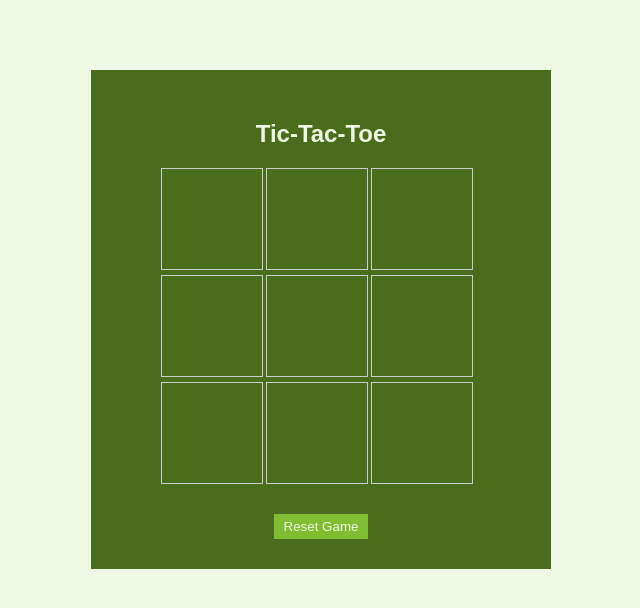
After one commit to JustineTesara/2024_BSIT3A_HYPERTECH_JustineTesara, a PHP site: page /JavascriptPractice/TicTacToe/index.html in a window 1280 px wide. The commit adds this page. Shown: the top 608 px of the page, without its empty margins (319-959 px from the left). Run offline with PHP 8.4, Linux system fonts and the light colour scheme.

Commit message:
Add files via upload

```diff
--- /dev/null
+++ b/Portfolio/JavascriptPractice/TicTacToe/index.html
@@ -0,0 +1,36 @@
+<!DOCTYPE html>
+<html lang="en">
+<head>
+    <meta charset="UTF-8">
+    <meta name="viewport" content="width=device-width, initial-scale=1.0">
+    <title>Tic-Tac-Toe</title>
+    <link rel="stylesheet" href="style.css">
+</head>
+<body>
+    <div class="container">
+
+        <div id="message"></div>
+
+        <h2>Tic-Tac-Toe</h2>
+
+        <div id="game-board">
+            <div class="cell" onclick="makeMove(0)"></div>
+            <div class="cell" onclick="makeMove(1)"></div>
+            <div class="cell" onclick="makeMove(2)"></div>
+            <div class="cell" onclick="makeMove(3)"></div>
+            <div class="cell" onclick="makeMove(4)"></div>
+            <div class="cell" onclick="makeMove(5)"></div>
+            <div class="cell" onclick="makeMove(6)"></div>
+            <div class="cell" onclick="makeMove(7)"></div>
+            <div class="cell" onclick="makeMove(8)"></div>
+        </div>
+
+        <button onclick="resetGame()">Reset Game</button>
+
+    </div>
+
+
+
+</body>
+<script src="script.js"></script>
+</html>
--- /dev/null
+++ b/Portfolio/JavascriptPractice/TicTacToe/script.js
@@ -0,0 +1,54 @@
+var currentPlayer = 'X';
+        var board = ['', '', '', '', '', '', '', '', ''];
+
+        function makeMove(index) {
+            if (board[index] === '') {
+                board[index] = currentPlayer;
+                document.getElementsByClassName('cell')[index].innerHTML = currentPlayer;
+
+                if (checkWinner()) {
+                    alert('Player ' + currentPlayer + ' wins!');
+                    resetBoard();
+                } else if (board.every(cell => cell !== '')) {
+                    alert("It's a draw!");
+                    resetBoard();
+                } else {
+                    currentPlayer = currentPlayer === 'X' ? 'O' : 'X';
+                }
+            } else {
+                alert('Invalid move! Cell already taken.');
+            }
+        }
+
+        function checkWinner() {
+            const winPatterns = [
+                [0, 1, 2], [3, 4, 5], [6, 7, 8], // Rows
+                [0, 3, 6], [1, 4, 7], [2, 5, 8], // Columns
+                [0, 4, 8], [2, 4, 6]             // Diagonals
+            ];
+
+            for (const pattern of winPatterns) {
+                const [a, b, c] = pattern;
+                if (board[a] !== '' && board[a] === board[b] && board[b] === board[c]) {
+                    return true;
+                }
+            }
+
+            return false;
+        }
+
+        function resetBoard() {
+            board = ['', '', '', '', '', '', '', '', ''];
+            currentPlayer = 'X';
+
+            // Clear the board visually
+            var cells = document.getElementsByClassName('cell');
+            for (var i = 0; i < cells.length; i++) {
+                cells[i].innerHTML = '';
+            }
+        }
+
+        function resetGame() {
+            resetBoard();
+            alert('Game reset!');
+        }
--- /dev/null
+++ b/Portfolio/JavascriptPractice/TicTacToe/style.css
@@ -0,0 +1,47 @@
+body {
+    font-family: Arial, sans-serif;
+    text-align: center;
+    margin-top: 70px;
+    color: #EEF8E3;
+    background-color: #EEF8E3;
+}
+
+#game-board {
+    display: grid;
+    grid-template-columns: repeat(3, 100px);
+    gap: 5px;
+    margin-bottom: 20px;
+    width: 320px;
+    margin: 0 auto;
+
+}
+
+.cell {
+    width: 100px;
+    height: 100px;
+    border: 1px solid #ccc;
+    font-size: 24px;
+    cursor: pointer;
+}
+.container{
+    width: 400px;
+    padding: 30px;
+    margin: 0 auto;
+    background-color: #496D1D;
+}
+button {
+    color: #EEF8E3;
+    background-color: #7FBD32;
+    border: none;
+    padding: 5px 10px;
+    margin-top: 30px;
+    cursor: pointer;
+    transition: color 0.5s, background-color 0.5s, opacity 0.5s;
+}
+button:hover {
+    color: #213409;
+    background-color: #EEF8E3;
+}
+button:active {
+    opacity: 0.7;
+}
--- a/Portfolio/JavascriptPractice/WeighingScale/style.css
+++ b/Portfolio/JavascriptPractice/WeighingScale/style.css
@@ -34,3 +34,6 @@ body {
     color: #1B3409;
     background-color: #EBF7E3;
 }
+#result {
+    font-weight: bold;
+}
```
Also changed, not shown: Portfolio/JavascriptPractice/ToDoList/index.html (added, +18 -0 lines), Portfolio/JavascriptPractice/ToDoList/script.js (added, +33 -0 lines), Portfolio/JavascriptPractice/ToDoList/style.css (added, +48 -0 lines), Portfolio/JavascriptPractice/WeighingScale/index.html (+13 -7 lines), Portfolio/JavascriptPractice/WeighingScale/script.js (+18 -32 lines).
